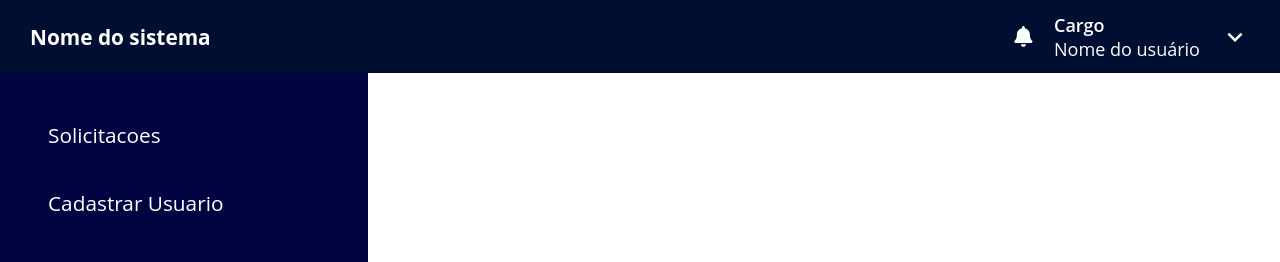
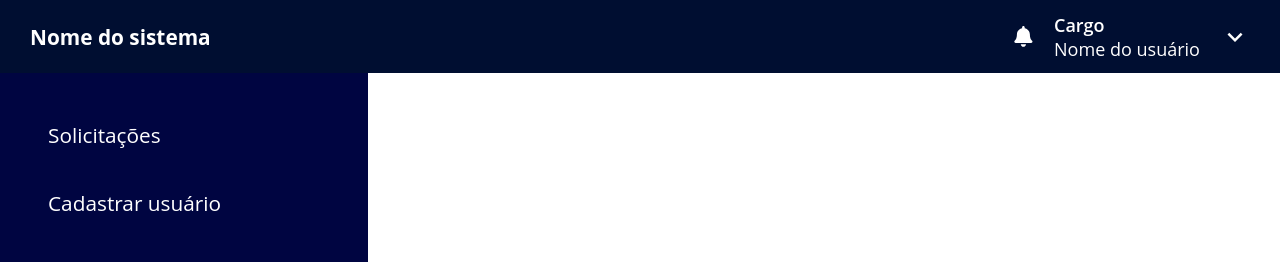
Before and after one commit to fernandesmelo/projeto-integrador-terceiro-periodo, a React app in the folder projeto-integrador/: page /admin in a window 1280 px wide. Shown: the top 262 px of the page. Built offline with nearby package versions, Linux system fonts and the light colour scheme; the HTML template or start-up script is replaced by a standard one.

Commit message:
refatoração: melhora a formatação e a legibilidade do componente NavAdmin

```diff
--- a/projeto-integrador/src/components/nav_admin/NavAdmin.jsx
+++ b/projeto-integrador/src/components/nav_admin/NavAdmin.jsx
@@ -1,24 +1,18 @@
-import { useNavigate } from 'react-router-dom'
-import styles from './NavAdmin.module.css'
+import { useNavigate } from "react-router-dom";
+import styles from "./NavAdmin.module.css";
 
 const NavAdmin = () => {
-    const navigate = useNavigate()
+  const navigate = useNavigate();
 
-    return (
-        <div>
-            <div className={styles.nav}>
-                <p className={styles.item}>
-                   Solicitacoes
-                </p>
-                <p className={styles.item}>
-                     Cadastrar Usuario
-                </p>
-                <p className={styles.item} onClick={() => navigate('/inicio')}>
-                     Voltar
-                </p>
-            </div>
-        </div>
-    )
-}
+  return (
+    <div>
+      <div className={styles.nav}>
+        <p className={styles.item}>Solicitações</p>
+        <p className={styles.item}>Cadastrar usuário</p>
+        <p className={styles.item} onClick={() => navigate("/inicio")}>Voltar</p>
+      </div>
+    </div>
+  );
+};
 
-export default NavAdmin
+export default NavAdmin;
```
